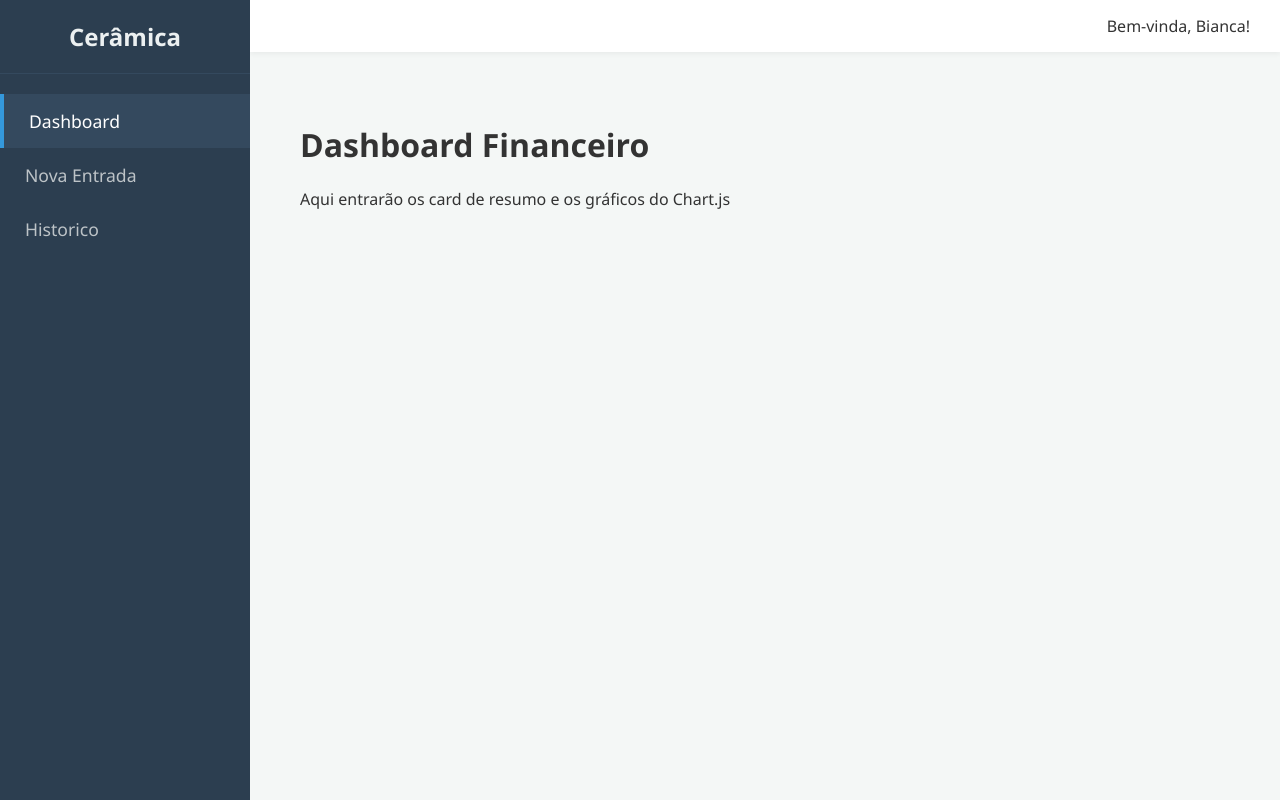
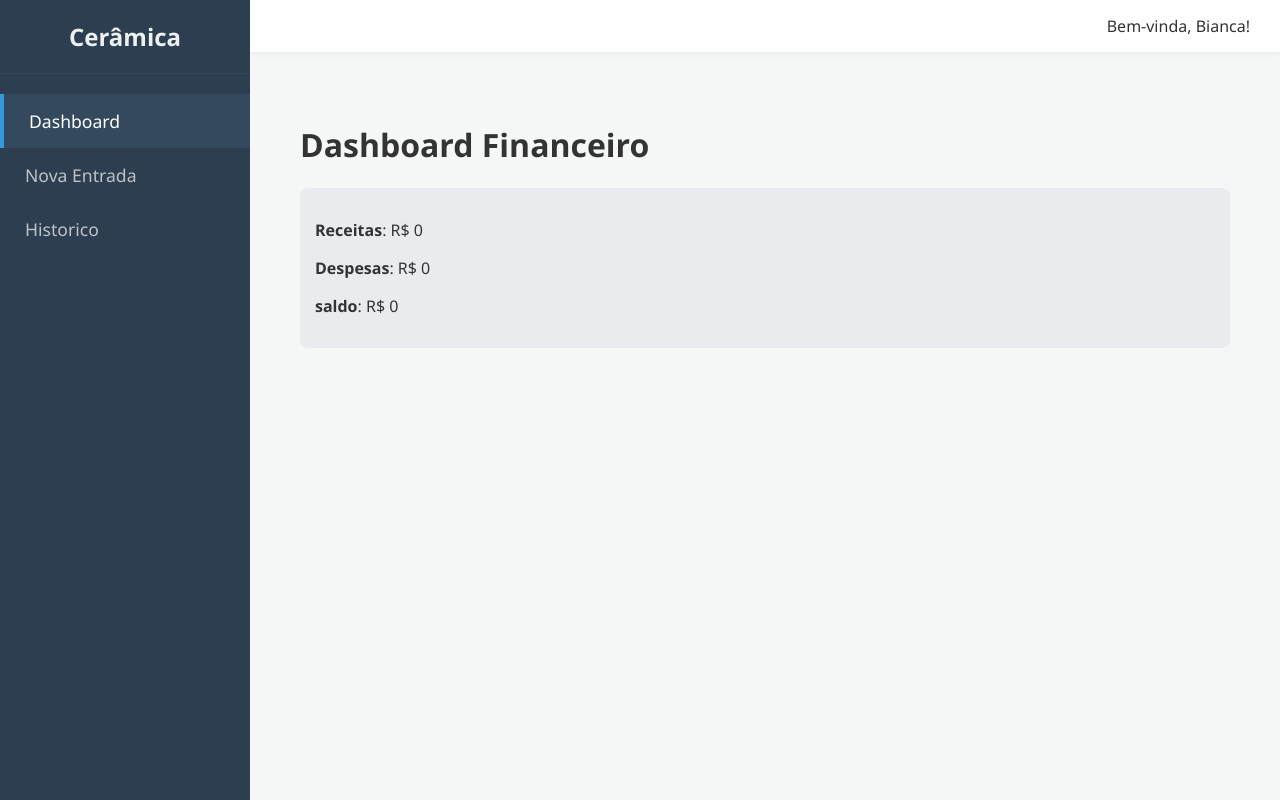
Before and after one commit to isampaio92/sistema-ceramica, a Vue app in the folder frontend/: page / in a window 1280 px wide. Built offline with nearby package versions, Linux system fonts and the light colour scheme; no server answers.

Commit message:
feat: integração do frontend e backend para o dashboard

```diff
--- a/frontend/src/views/DashboardView.vue
+++ b/frontend/src/views/DashboardView.vue
@@ -1,13 +1,45 @@
 <script setup>
-    import { ref } from 'vue'
+    import { ref, onMounted } from 'vue';
+    import axios from 'axios';
 
     const titulo = ref('Dashboard Financeiro')
+
+    const resumoFinanceiro = ref({
+        receitas: 0,
+        despesas: 0,
+        saldo: 0
+    })
+
+    const carregarResumo = async () => {
+        try {
+            console.log('Buscando dados da API...')
+
+            const resposta = await axios.get('http://localhost:3000/api/resumo')
+
+            console.log('Dados recebidos com sucesso:', resposta.data)
+
+            resumoFinanceiro.value = resposta.data
+
+        } catch(e) {
+            console.error('Erro ao buscar o resumo financeiro:', e)
+        }
+    }
+
+    onMounted(() => {
+        carregarResumo()
+    })
+
 </script>
 
 <template>
     <div class="dashboard">
         <h1>{{ titulo }}</h1>
-        <p>Aqui entrarão os card de resumo e os gráficos do Chart.js</p>
+
+        <div class="teste-dados">
+            <p><strong>Receitas</strong>: R$ {{ resumoFinanceiro.receitas }}</p>
+            <p><strong>Despesas</strong>: R$ {{ resumoFinanceiro.despesas }}</p>
+            <p><strong>saldo</strong>: R$ {{ resumoFinanceiro.saldo }}</p>
+        </div>
     </div>
 </template>
 
@@ -15,4 +47,11 @@
     .dashboard {
         padding: 20px;
     }
+
+    .teste-dados {
+        margin-top: 20px;
+        background-color: #e9ecef;
+        padding: 15px;
+        border-radius: 8px;
+    }
 </style>
```
